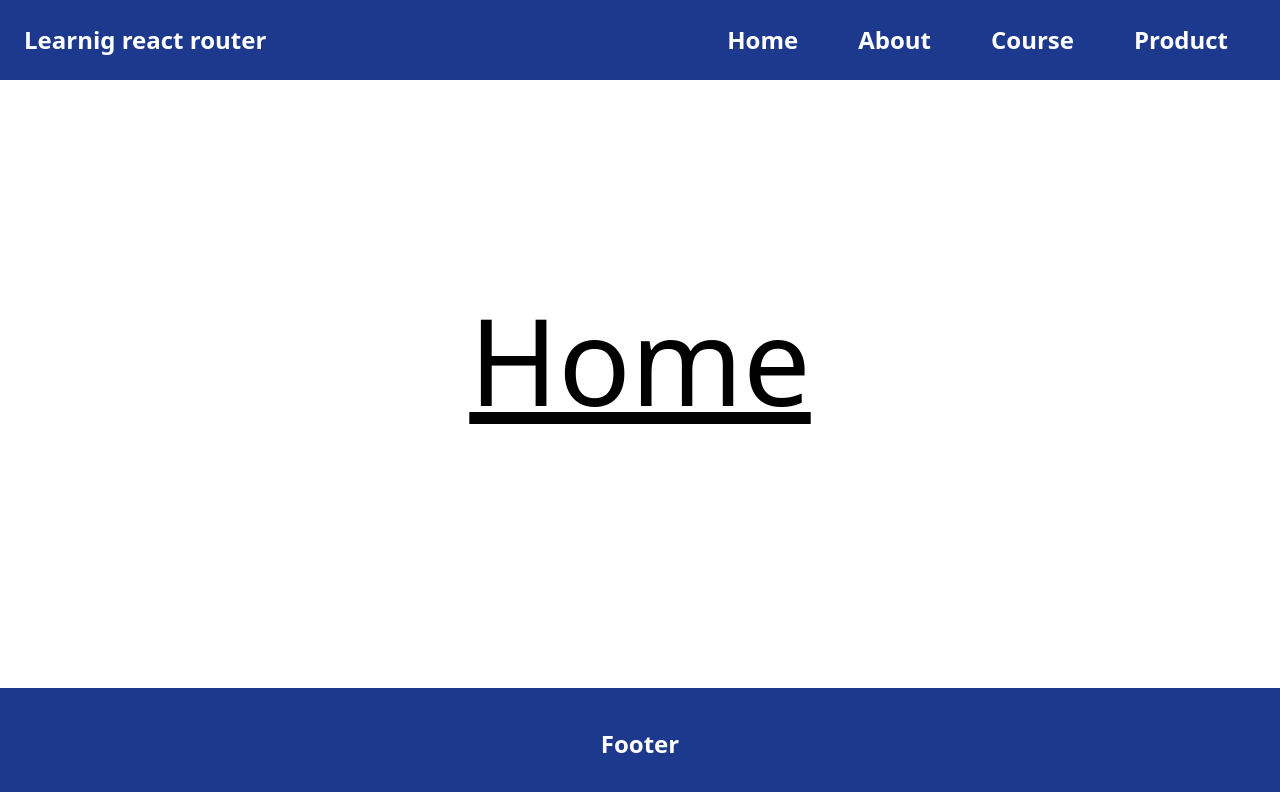
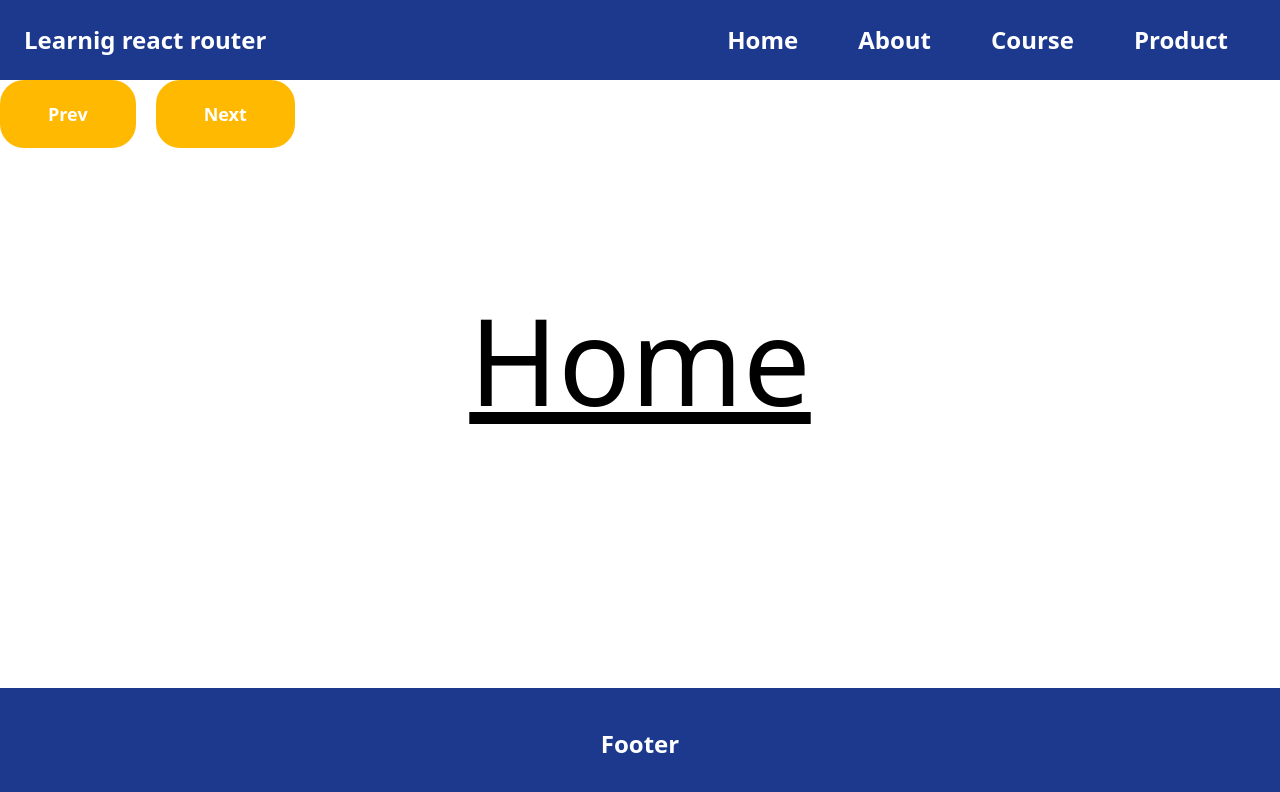
Before and after one commit to arpan7sarkar/React_Journey, a React (Vite) app in the folder 4_Advanced_routing/: page / in a window 1280 px wide. Shown: the top 792 px of the page. Built offline with nearby package versions, Linux system fonts and the light colour scheme.

Commit message:
used useNavigate furthur and understand it is the same thig that is on top of every broswer for navigating to prev-next state

```diff
--- /dev/null
+++ b/4_Advanced_routing/src/components/Nav2.jsx
@@ -0,0 +1,23 @@
+import { useNavigate } from "react-router-dom";
+
+const Nav2 = () => {
+    let navigate=useNavigate();
+  return (
+    <div className="flex gap-5">
+      <button
+        className="active:scale-95 cursor-pointer bg-amber-400 px-12 py-5 text-lg text-white font-semibold rounded-3xl left-180"
+        onClick={() => navigate(-1)}
+      >
+        Prev
+      </button>
+      <button
+        onClick={() => navigate(+1)}
+        className="active:scale-95 cursor-pointer bg-amber-400 px-12 py-5 text-lg text-white font-semibold rounded-3xl "
+      >
+        Next
+      </button>
+    </div>
+  );
+};
+
+export default Nav2;
--- a/4_Advanced_routing/src/main.jsx
+++ b/4_Advanced_routing/src/main.jsx
@@ -11,10 +11,12 @@ import Woman from "./pages/Woman.jsx";
 import Courses from "./pages/Courses.jsx";
 import Notfound from "./Pages/Notfound.jsx";
 import CourseDetail from "./pages/CourseDetail.jsx";
+import Nav2 from "./components/Nav2.jsx";
 
 createRoot(document.getElementById("root")).render(
   <BrowserRouter>
     <Navbar />
+    <Nav2/>
     <Routes>
       <Route path="/" element={<App />} />
       <Route path="/about" element={<About />} />
--- a/4_Advanced_routing/src/pages/Notfound.jsx
+++ b/4_Advanced_routing/src/pages/Notfound.jsx
@@ -3,6 +3,7 @@ import { useNavigate } from "react-router-dom"
 
 const Notfound = () => {
   let navigate = useNavigate();//use navigate is also comes from react router dom and it is used for navigation/works similer to LINK tag
+  //but useNavigate does far better eg page switch back next page
   const btnClicked = () => {
     navigate('/')
   }
```
Also changed, not shown: 4_Advanced_routing/src/components/Navbar.jsx (+6 -6 lines), 1 other file (tests, documents, lock files or other folders).
